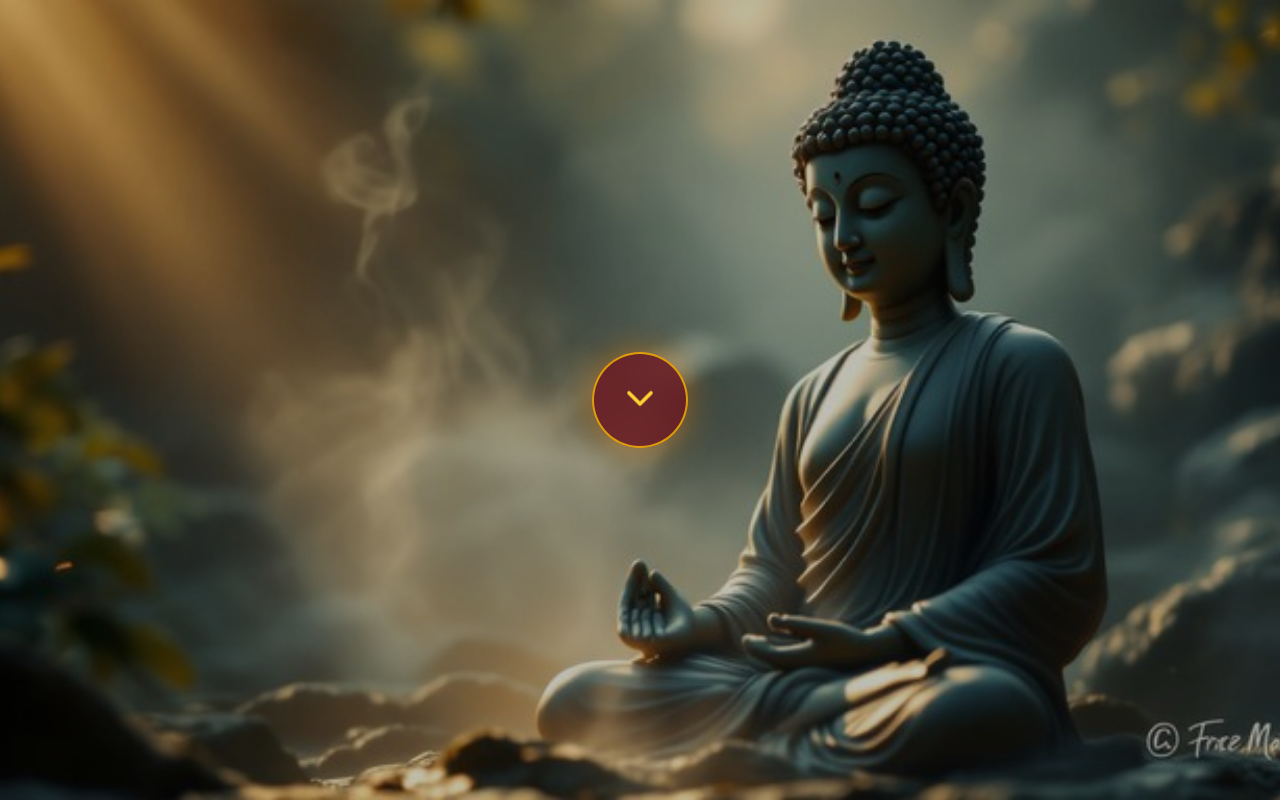
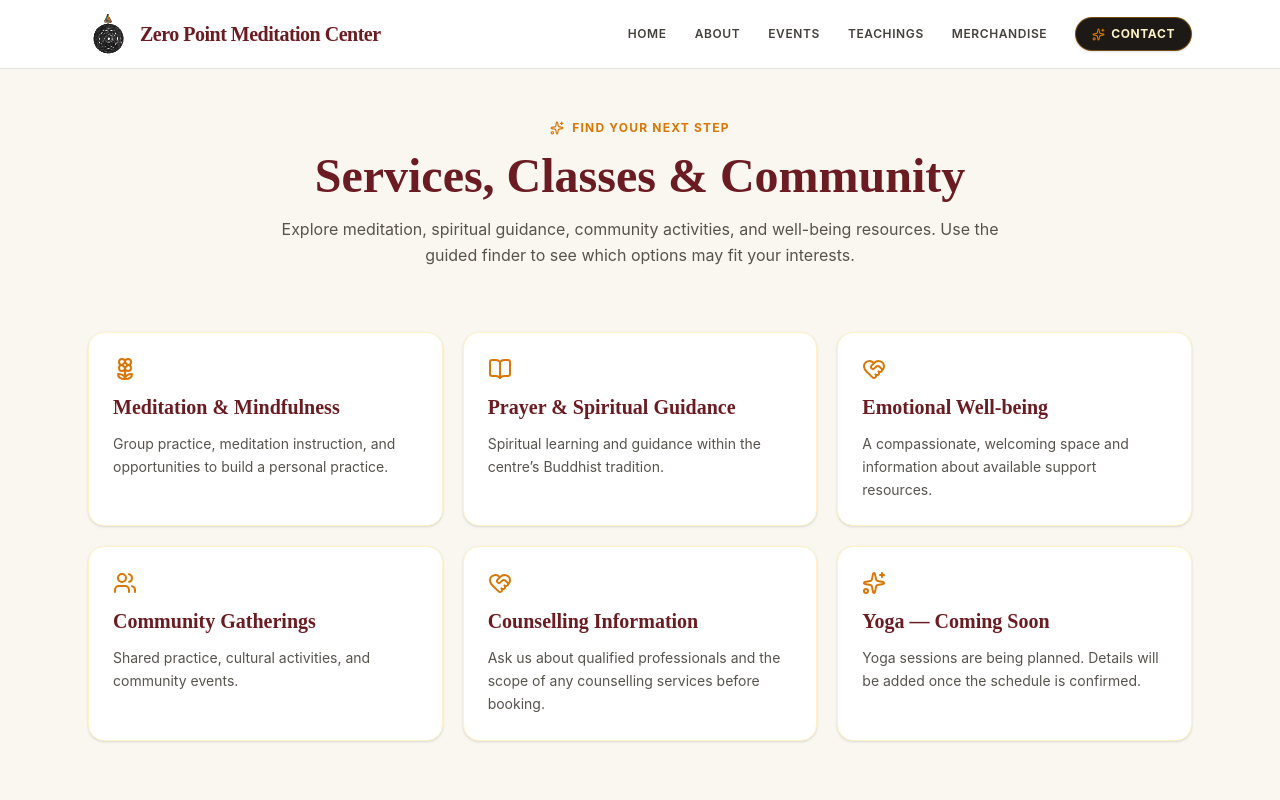
Before and after one commit to sherpaten/Zero-Point-Meditation-Center, a React (Vite) app in the folder zero-point-meditation/: page /services in a window 1280 px wide. Before the commit this address led to /. Shown: the top 800 px of the page. Built offline with nearby package versions, Linux system fonts and the light colour scheme.

Commit message:
Route services and classes page

```diff
--- a/zero-point-meditation/src/App.jsx
+++ b/zero-point-meditation/src/App.jsx
@@ -12,6 +12,7 @@ import Teachings from './pages/Teachings';
 import Events from './pages/Events';
 import Merchandise from './pages/Merchandise';
 import Contact from './pages/Contact';
+import Services from './pages/Services';
 
 function ScrollToTop() {
   const { pathname } = useLocation();
@@ -37,6 +38,7 @@ export default function App() {
               <Route path="/" element={<Welcome />} />
               <Route path="/home" element={<Home />} />
               <Route path="/about" element={<About />} />
+              <Route path="/services" element={<Services />} />
               <Route path="/teachings" element={<Teachings />} />
               <Route path="/events" element={<Events />} />
               <Route path="/merchandise" element={<Merchandise />} />
```
